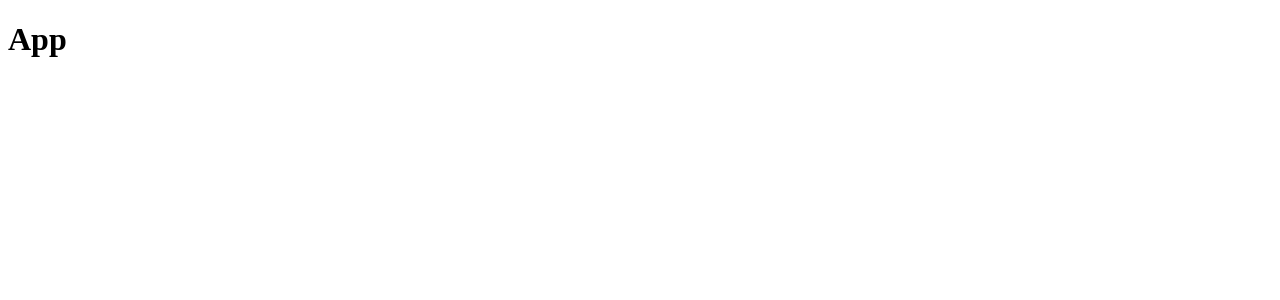
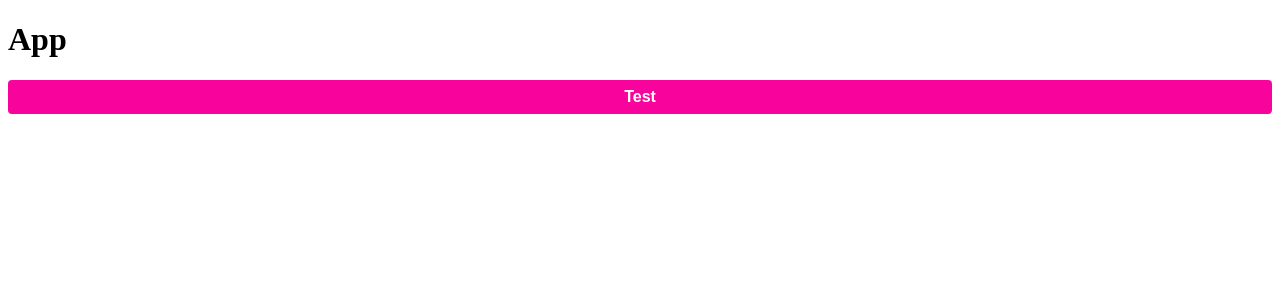
Before and after one commit to martin-luo/React-Styled-Components, a React (Create React App) app: page / in a window 1280 px wide. Shown: the top 300 px of the page. Built offline with nearby package versions, Linux system fonts and the light colour scheme.

Commit message:
first styled component

```diff
--- a/package.json
+++ b/package.json
@@ -9,6 +9,7 @@
     "react": "^17.0.2",
     "react-dom": "^17.0.2",
     "react-scripts": "5.0.0",
+    "styled-components": "^5.3.3",
     "web-vitals": "^2.1.4"
   },
   "scripts": {
--- a/src/components/App.js
+++ b/src/components/App.js
@@ -1,9 +1,13 @@
+import { Button } from "./common/";
+
 function App() {
   return (
     <div className="App">
       <header className="App-header">
         <h1>App</h1>
       </header>
+
+      <Button>Test</Button>
     </div>
   );
 }
--- /dev/null
+++ b/src/components/common/Button.js
@@ -0,0 +1,20 @@
+import styled from "styled-components";
+
+export const Button = styled.button`
+  color: white;
+  background: #f8049c;
+  font-weight: bold;
+  padding: 8px;
+  border-radius: 4px;
+  box-shadow: none;
+  font-size: 1em;
+  border: none;
+  width: 100%;
+  display: block;
+  white-space: none;
+
+  &.disabled {
+    background-color: #eee;
+    color: #666;
+  }
+`;
--- /dev/null
+++ b/src/components/common/index.js
@@ -0,0 +1 @@
+export * from "./Button";
```
Also changed, not shown: 1 other file (tests, documents, lock files or other folders).
